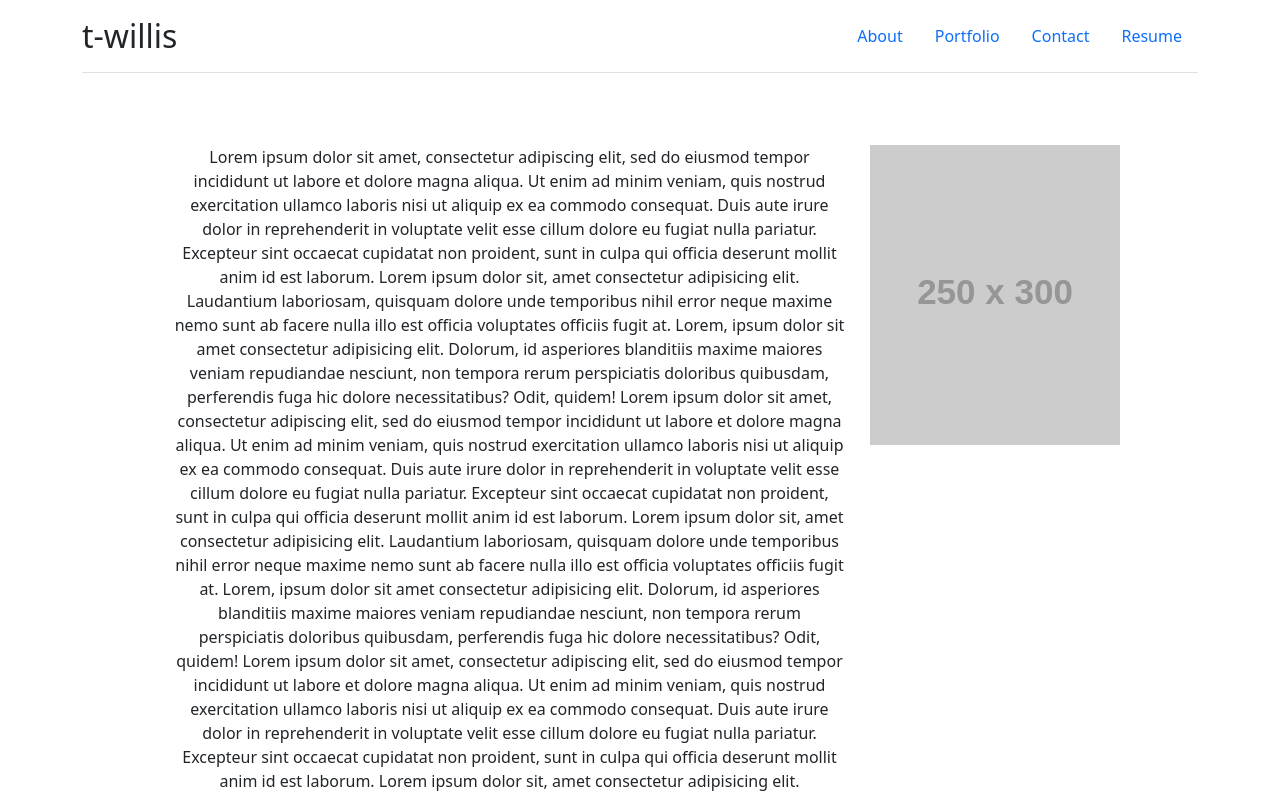
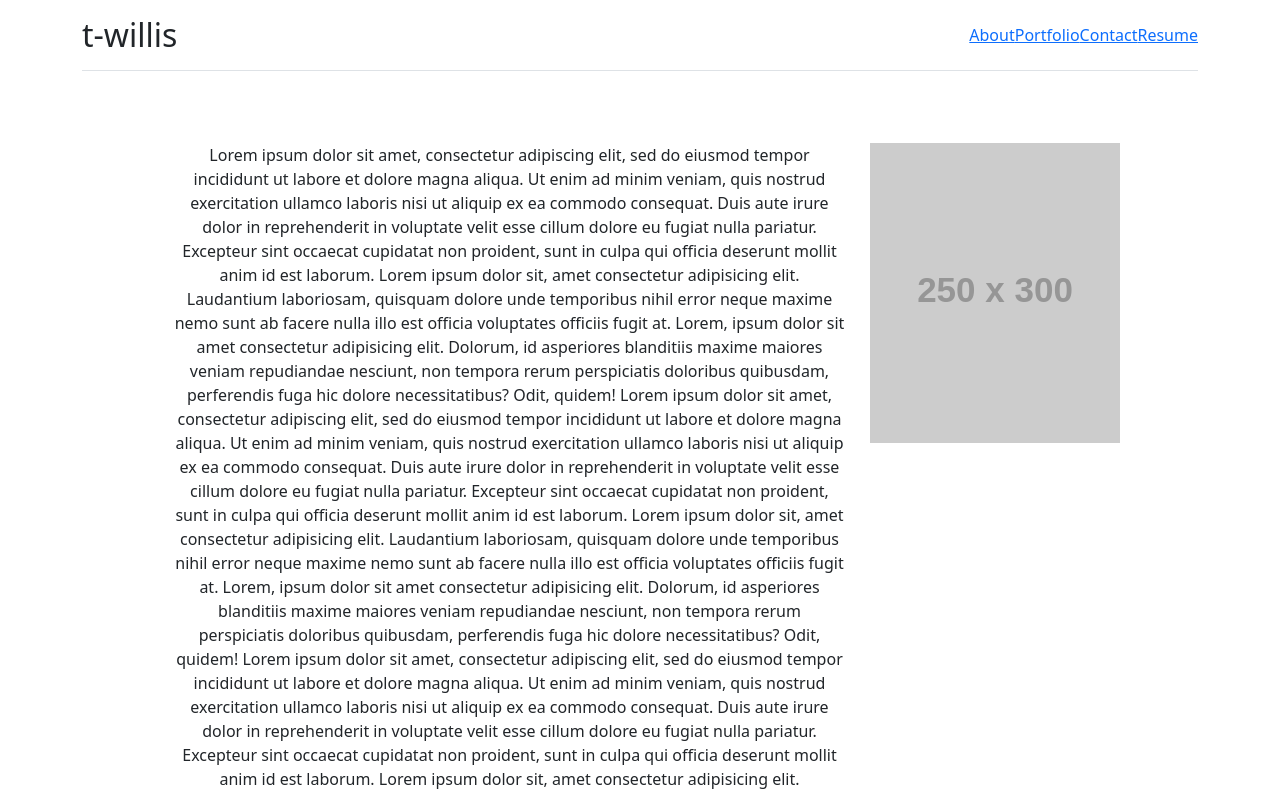
Before and after one commit to t-willis/react-portfolio, a React (Vite) app: page / in a window 1280 px wide. Shown: the top 795 px of the page. Built offline with nearby package versions, Linux system fonts and the light colour scheme.

Commit message:
refactored code to not use react-router

```diff
--- a/src/App.jsx
+++ b/src/App.jsx
@@ -1,20 +1,24 @@
-import { Outlet } from 'react-router-dom';
+import { useState } from 'react';
 import Header from './components/Header';
 import Footer from './components/Footer';
 
-function App() {
+import About from './pages/About';
+import Portfolio from './pages/Portfolio';
+import Contact from './pages/Contact';
+import Resume from './pages/Resume';
+
+export default function App() {
+  const [currentPage, setCurrentPage] = useState("/");
   return (
     <>
-      <Header />
+      <Header setCurrentPage={setCurrentPage} />
       <main className="container">
-        <Outlet />
+        {currentPage === "/" && <About setCurrentPage={setCurrentPage} />}
+        {currentPage === "portfolio" && <Portfolio />}
+        {currentPage === "contact" && <Contact />}
+        {currentPage === "resume" && <Resume />}
       </main>
       <Footer />
     </>
   );
 }
-
-
-
-
-export default App;
--- a/src/components/Header.jsx
+++ b/src/components/Header.jsx
@@ -1,5 +1,5 @@
 import { styled } from "styled-components";
-import { Link, useLocation } from "react-router-dom";
+import Navigation from "./Navigation";
 
 const StyledHeader = styled.header`
   background: white;
@@ -8,14 +8,8 @@ const StyledContainer = styled.header`
   position: sticky;
   top: 0;
 `;
-const StyledLi = styled.li`
-  &:hover {
-    text-decoration: underline;
-  }
-`
 
-function Header() {
-  const currentPage = useLocation().pathname;
+export default function Header({ setCurrentPage }) {
 
   return (
     <StyledContainer className="container">
@@ -23,49 +17,8 @@ function Header() {
         <h2 className="d-flex align-items-center col-md-3 mb-2 mb-md-0 text-decoration-none">
           t-willis
         </h2>
-        <ul className="nav col-12 col-md-auto mb-2 justify-content-center mb-md-0">
-          <StyledLi className="nav-item">
-            <Link
-              to="/"
-              className={currentPage === "/" ? "nav-link active" : "nav-link"}
-            >
-              About
-            </Link>
-          </StyledLi>
-          <StyledLi className="nav-item">
-            <Link
-              to="/Portfolio"
-              className={
-                currentPage === "/Portfolio" ? "nav-link active" : "nav-link"
-              }
-            >
-              Portfolio
-            </Link>
-          </StyledLi>
-          <StyledLi className="nav-item">
-            <Link
-              to="/Contact"
-              className={
-                currentPage === "/Contact" ? "nav-link active" : "nav-link"
-              }
-            >
-              Contact
-            </Link>
-          </StyledLi>
-          <StyledLi className="nav-item">
-            <Link
-              to="/Resume"
-              className={
-                currentPage === "/Resume" ? "nav-link active" : "nav-link"
-              }
-            >
-              Resume
-            </Link>
-          </StyledLi>
-        </ul>
+        <Navigation setCurrentPage={setCurrentPage}/>
       </StyledHeader>
     </StyledContainer>
   );
 }
-
-export default Header;
--- /dev/null
+++ b/src/components/Navigation.jsx
@@ -0,0 +1,16 @@
+export default function Navigation({ setCurrentPage }) {
+    const handleLink = (e, page) => {
+        e.preventDefault();
+        setCurrentPage(page);
+    }
+    return (
+        <>
+        <nav>
+            <a href="#/" onClick={(e) => handleLink(e, '/')}>About</a>
+            <a href="#/portfolio" onClick={(e) => handleLink(e, 'portfolio')}>Portfolio</a>
+            <a href="#/contact" onClick={(e) => handleLink(e, 'contact')}>Contact</a>
+            <a href="#/resume" onClick={(e) => handleLink(e, 'resume')}>Resume</a>
+        </nav>
+        </>
+    )
+}
--- a/src/main.jsx
+++ b/src/main.jsx
@@ -1,42 +1,11 @@
 import React from 'react';
 import ReactDOM from 'react-dom/client';
-import { createBrowserRouter, RouterProvider } from 'react-router-dom';
+import 'bootstrap/dist/css/bootstrap.min.css'
+import App from './App.jsx';
 
-import 'bootstrap/dist/css/bootstrap.min.css'
-
-import App from './App.jsx';
-import About from './pages/About';
-import Portfolio from './pages/Portfolio';
-import Contact from './pages/Contact';
-import Resume from './pages/Resume';
-
-const router = createBrowserRouter([
-  {
-    path: '/',
-    element: <App />,
-    children: [
-      {
-        index: true,
-        element: <About />,
-      },
-      {
-        path: '/Portfolio',
-        element: <Portfolio />,
-      },
-      {
-        path: '/Contact',
-        element: <Contact />,
-      },
-      {
-        path: '/Resume',
-        element: <Resume />,
-      },
-    ],
-  },
-]);
 
 ReactDOM.createRoot(document.getElementById('root')).render(
   <React.StrictMode>
-    <RouterProvider router={router} />
+    <App />
   </React.StrictMode>
 );
--- a/src/pages/Contact.jsx
+++ b/src/pages/Contact.jsx
@@ -37,7 +37,7 @@ export default function Contact() {
       return;
     }
 
-      setErrorMessage('Message has been sent!');
+      setErrorMessage('Form has been submitted!');
       setEmail('');
       setNameField('');
       setMessage('');
```
